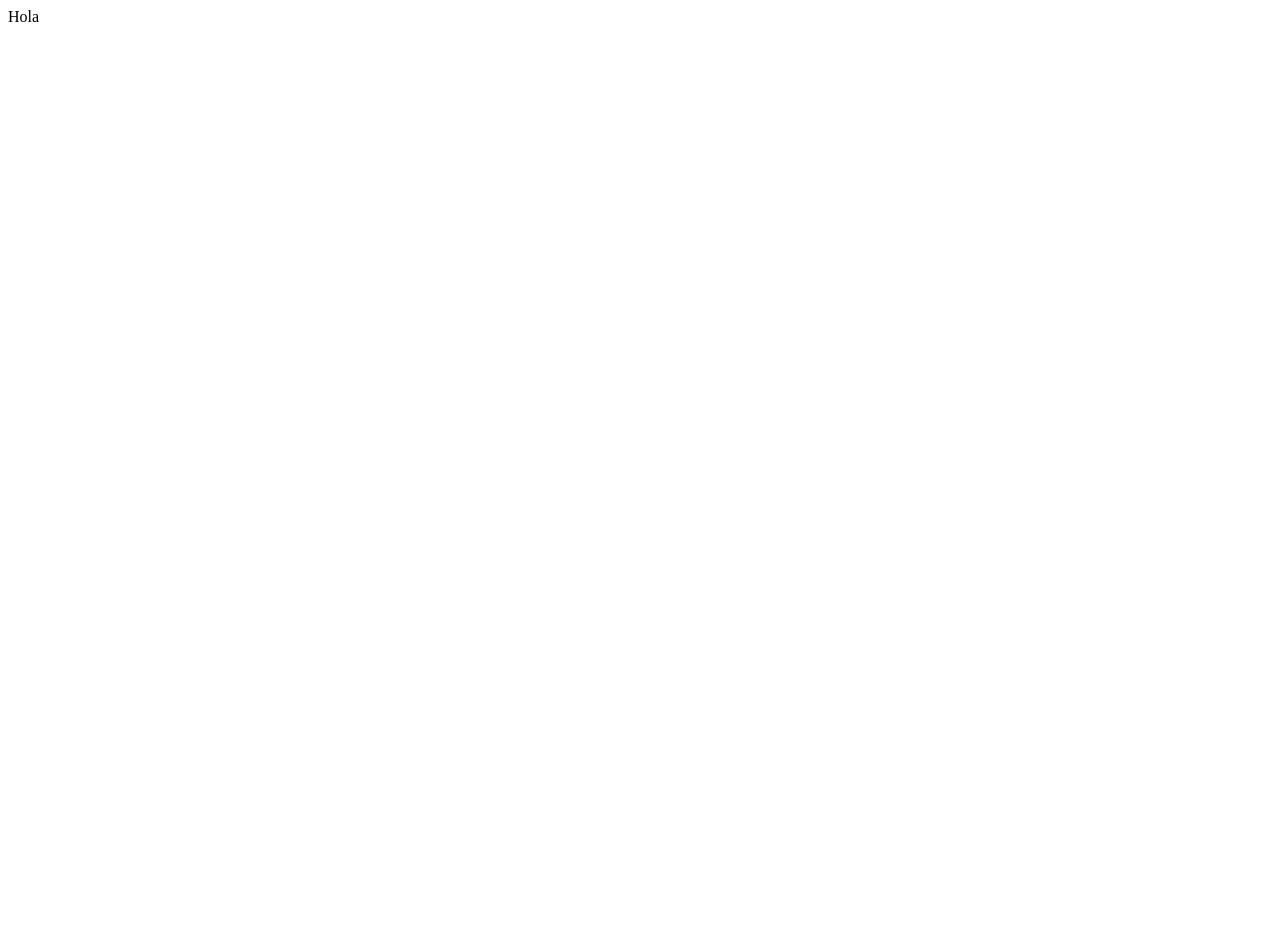
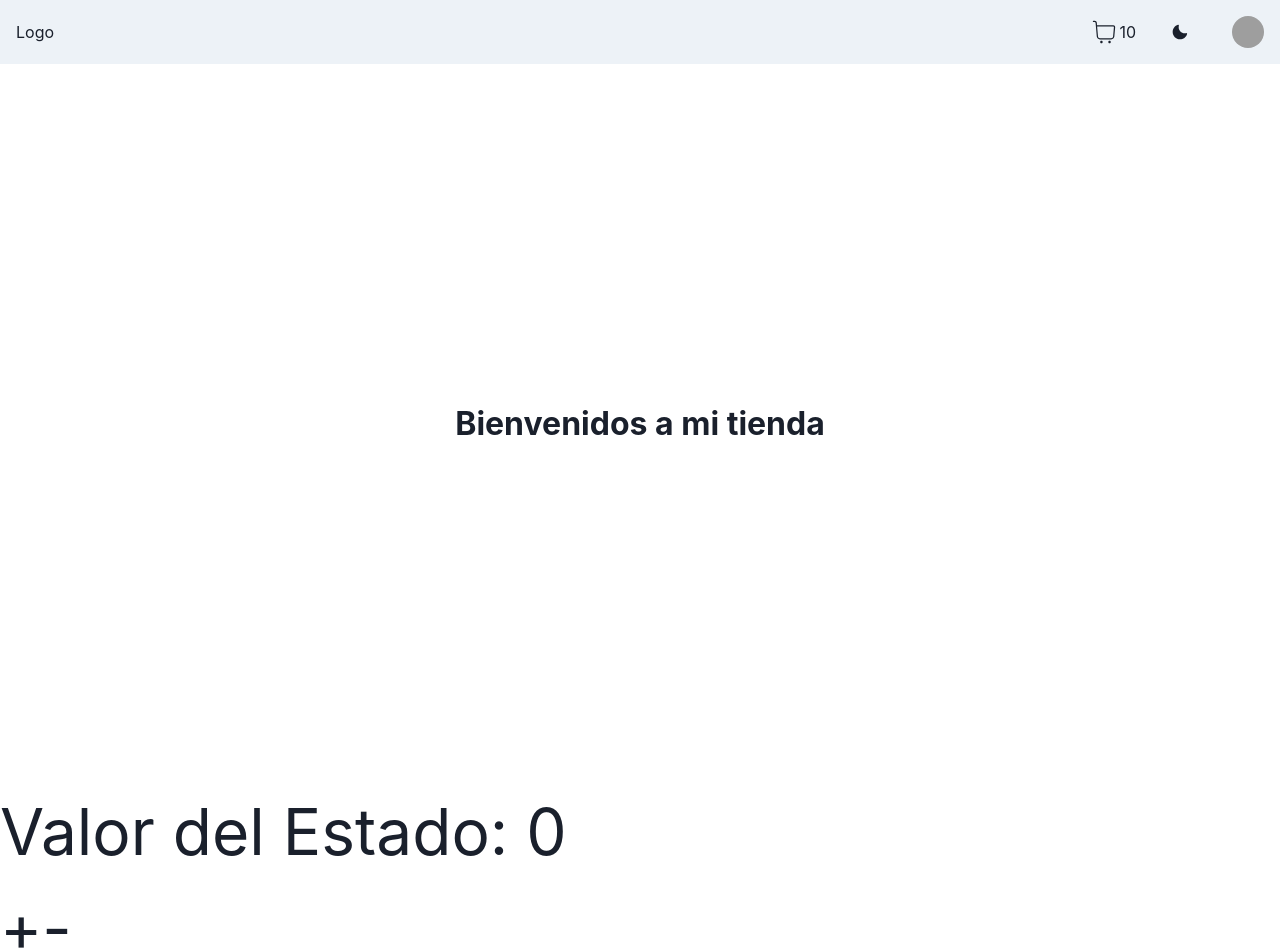
Before and after one commit to danielalejandroalanis/coderhouse-71790, a React (Vite) app: page / in a window 1280 px wide. Shown: the top 952 px of the page. Before the commit the page ends 800 px from the top, so only its background shows below. Built offline with nearby package versions, Linux system fonts and the light colour scheme; grey boxes are pictures that could not be loaded.

Commit message:
se agrega clase 4

```diff
--- a/src/App.jsx
+++ b/src/App.jsx
@@ -1,10 +1,47 @@
-import React from "react";
+import React, { useState } from "react";
+import { ChakraProvider } from "@chakra-ui/react";
+import NavBar from "./components/NavBar/NavBar";
+import ItemListContainer from "./components/ItemListContainer/ItemListContainer";
 
 const App = () => {
+  //Un estado es un valor que nosotros podemos definir y que puede mutar (cambiar) en el tiempo. El cambio se produce generalmente cuando algo sucede en mi aplicación, por ejemplo se lanza un evento
+  //Para crear un estado en React debemos utilizar el hook (funcion de React) llamado useState
+
+  //Se desestructuran 2 valores de un array que provienen de la funcion useState. El primer valor es el valor de mi estado, el segundo, es mi funcion actualizadora de ese estado
+  // const [example, setExample] = useState();
+  //Para darle un valor inical debo pasarle ese valor como argumento a la funcion useState
+  const [count, setCount] = useState(0);
+
+  const handleAddItem = () => {
+    if (count === 10) return;
+    setCount(count + 1);
+  };
+
+  const handleRemoveItem = () => {
+    if (count === 0) return;
+    setCount(count - 1);
+  };
+
   return (
-    <React.Fragment>
-      <span>Hola</span>
-    </React.Fragment>
+    <ChakraProvider>
+      <NavBar />
+      <ItemListContainer greeting="Bienvenidos a mi tienda" />
+      <div
+        style={{
+          fontSize: "4rem",
+          display: "flex",
+          flexDirection: "column",
+          justifyContent: "flex-start",
+          alignItems: "flex-start",
+        }}
+      >
+        Valor del Estado: {count}
+        <div style={{ display: "flex" }}>
+          <button onClick={handleAddItem}>+</button>
+          <button onClick={handleRemoveItem}>-</button>
+        </div>
+      </div>
+    </ChakraProvider>
   );
 };
 
--- /dev/null
+++ b/src/components/CartWidget/CartWidget.jsx
@@ -0,0 +1,20 @@
+import { CiShoppingCart } from "react-icons/ci";
+
+const CartWidget = () => {
+  return (
+    <div
+      style={{
+        display: "flex",
+        marginRight: "20px",
+        alignItems: "center",
+        width: "30%",
+        justifyContent: "space-between",
+      }}
+    >
+      <CiShoppingCart size={30} />
+      10
+    </div>
+  );
+};
+
+export default CartWidget;
--- /dev/null
+++ b/src/components/ItemListContainer/ItemListContainer.jsx
@@ -0,0 +1,19 @@
+const ItemListContainer = ({ greeting }) => {
+  return (
+    <div
+      style={{
+        fontSize: "2rem",
+        fontWeight: "bold",
+        height: "90vh",
+        width: "100vw",
+        display: "flex",
+        alignItems: "center",
+        justifyContent: "center",
+      }}
+    >
+      {greeting}
+    </div>
+  );
+};
+
+export default ItemListContainer;
--- /dev/null
+++ b/src/components/NavBar/NavBar.jsx
@@ -0,0 +1,77 @@
+import {
+  Box,
+  Flex,
+  Avatar,
+  Text,
+  Button,
+  Menu,
+  MenuButton,
+  MenuList,
+  MenuItem,
+  MenuDivider,
+  useDisclosure,
+  useColorModeValue,
+  Stack,
+  useColorMode,
+  Center,
+} from "@chakra-ui/react";
+import { MoonIcon, SunIcon } from "@chakra-ui/icons";
+import CartWidget from "../CartWidget/CartWidget";
+
+const NavBar = () => {
+  const { colorMode, toggleColorMode } = useColorMode();
+  const { isOpen, onOpen, onClose } = useDisclosure();
+  return (
+    <>
+      <Box bg={useColorModeValue("gray.100", "gray.900")} px={4}>
+        <Flex h={16} alignItems={"center"} justifyContent={"space-between"}>
+          <Box>Logo</Box>
+
+          <Flex alignItems={"center"}>
+            <CartWidget />
+            <Stack direction={"row"} spacing={7}>
+              <Button onClick={toggleColorMode}>
+                {colorMode === "light" ? <MoonIcon /> : <SunIcon />}
+              </Button>
+
+              <Menu>
+                <MenuButton
+                  as={Button}
+                  rounded={"full"}
+                  variant={"link"}
+                  cursor={"pointer"}
+                  minW={0}
+                >
+                  <Avatar
+                    size={"sm"}
+                    src={"https://avatars.dicebear.com/api/male/username.svg"}
+                  />
+                </MenuButton>
+                <MenuList alignItems={"center"}>
+                  <br />
+                  <Center>
+                    <Avatar
+                      size={"2xl"}
+                      src={"https://avatars.dicebear.com/api/male/username.svg"}
+                    />
+                  </Center>
+                  <br />
+                  <Center>
+                    <p>Username</p>
+                  </Center>
+                  <br />
+                  <MenuDivider />
+                  <MenuItem>Your Servers</MenuItem>
+                  <MenuItem>Account Settings</MenuItem>
+                  <MenuItem>Logout</MenuItem>
+                </MenuList>
+              </Menu>
+            </Stack>
+          </Flex>
+        </Flex>
+      </Box>
+    </>
+  );
+};
+
+export default NavBar;
```
Also changed, not shown: package.json (+7 -1 lines), 1 other file (tests, documents, lock files or other folders).
